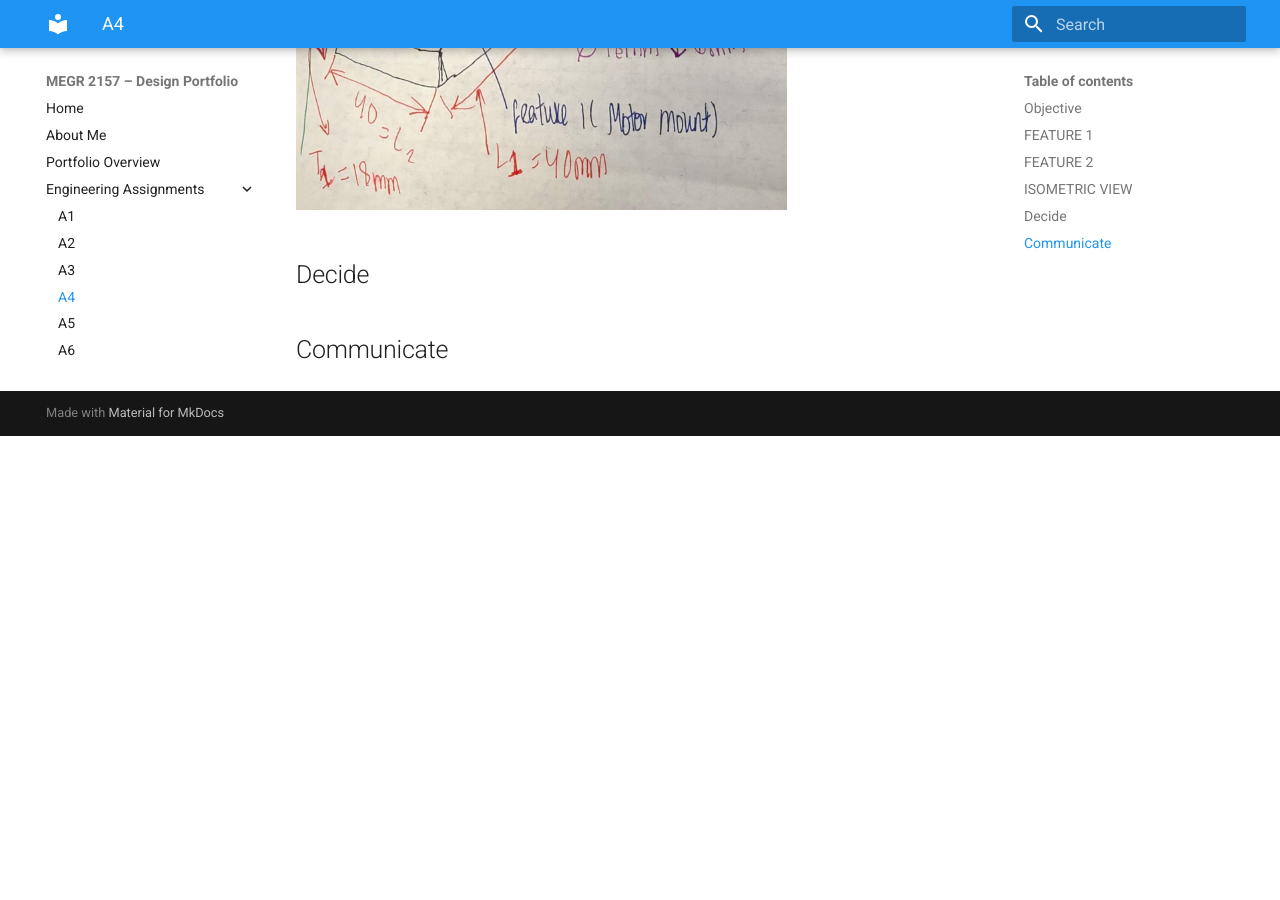
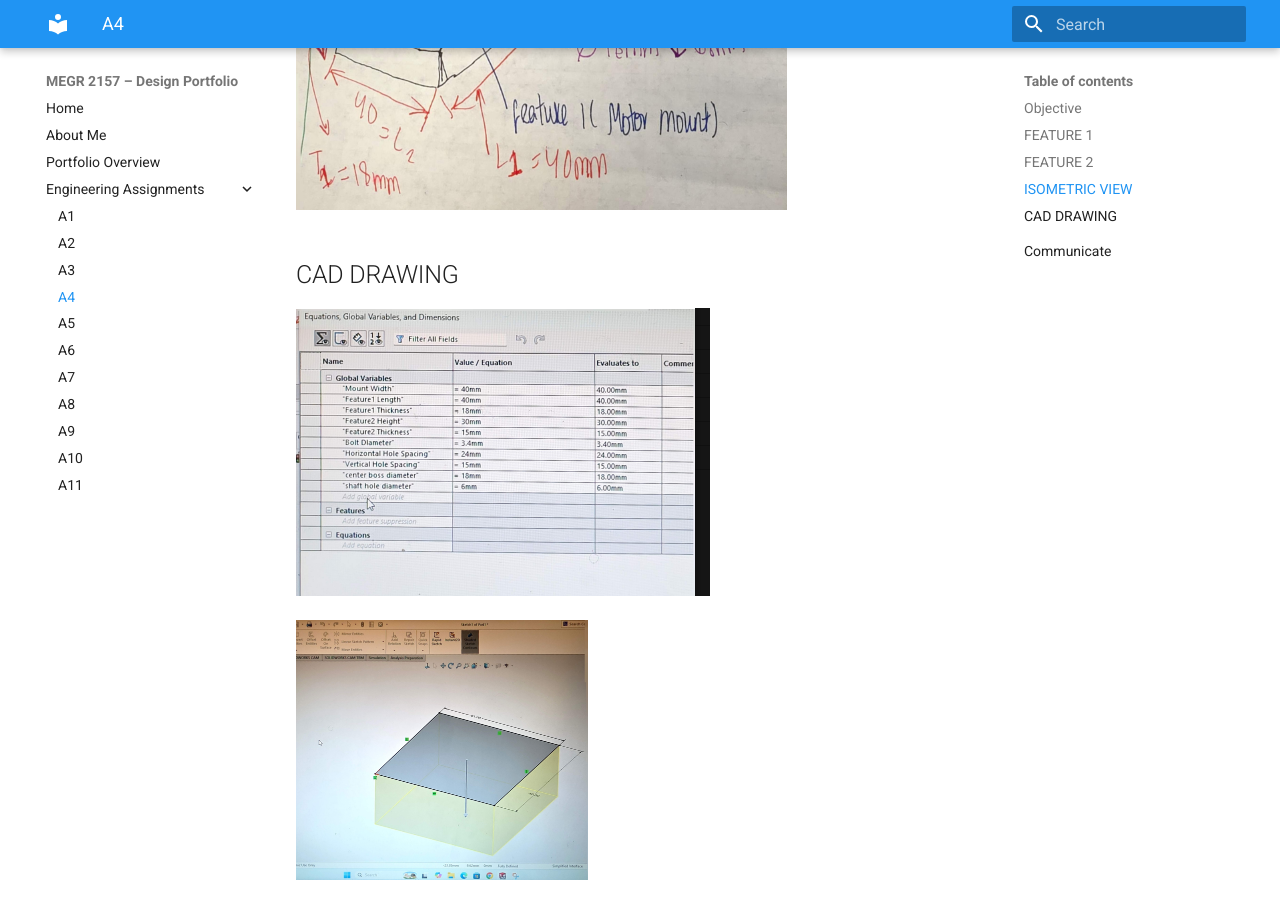
Before and after one commit to ncenatus/design-project-portfolio, an MkDocs documentation site: the page built from docs/assignments/A04/index.md, in a window 1280 px wide and 900 px high, scrolled down 3185 px. Built offline with MkDocs 1.6.1 and Material for MkDocs 9.7.7, drawn with Linux system fonts in a browser that asks for light colours; before the commit the page ends 3621 px from its top, so only the background shows below that.

Commit message:
Update index.md

```diff
--- a/docs/assignments/A04/index.md
+++ b/docs/assignments/A04/index.md
@@ -27,7 +27,17 @@ Feature 2 was modeled as a cantilever beam fixed to rigid wall A and subjected t
 ## ISOMETRIC VIEW
 ![A3](A_8.png)
 
-## Decide
+
+## CAD DRAWING
+
+
+###
+![A3](A_5.png)
+
+![A3](A_6.png)
+
+![A3](A_7.png)
+
 
 
 ## Communicate
```
